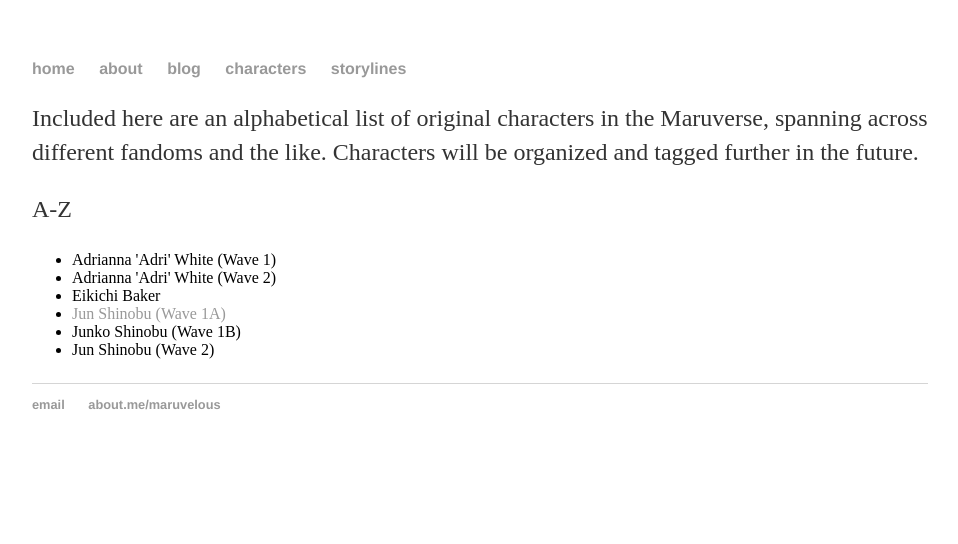
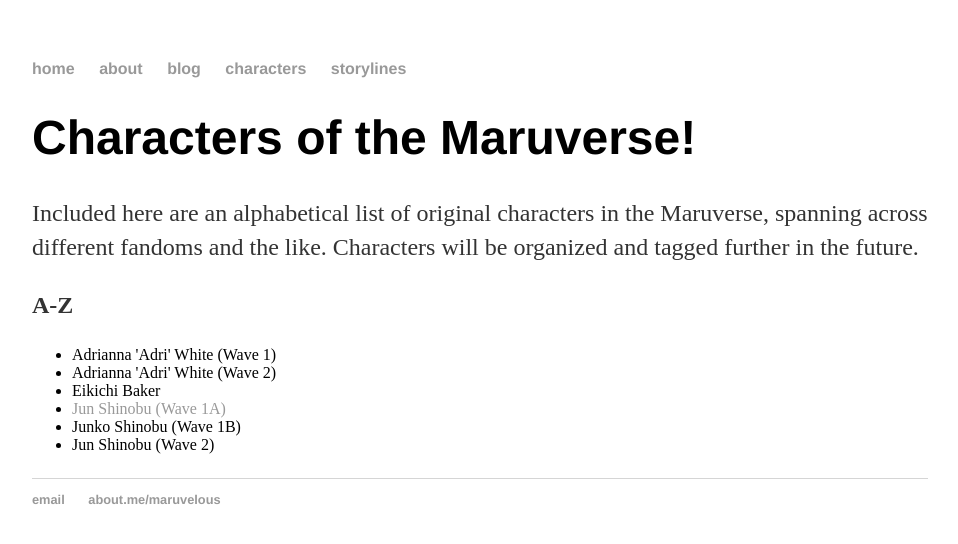
Before and after one commit to maruvelous/maruverse, a Jekyll site: the page built from characters/index.html, in a window 1280 px wide. Shown: the top 544 px of the page, without its empty margins (160-1118 px from the left). Built offline with Jekyll 4.4.1, drawn with Linux system fonts in a browser that asks for light colours.

Commit message:
Update index.html

```diff
--- a/characters/index.html
+++ b/characters/index.html
@@ -2,9 +2,10 @@
 layout: default
 title: Characters of the Maruverse!
 ---
+<h1>Characters of the Maruverse!</h1>
 <div class="intro">
   <p>Included here are an alphabetical list of original characters in the Maruverse, spanning across different fandoms and the like. Characters will be organized and tagged further in the future.</p>
-  <p>A-Z
+  <p><b>A-Z</b>
   <ul class="names">
     <li>Adrianna 'Adri' White (Wave 1)</li>
     <li>Adrianna 'Adri' White (Wave 2)</li>
```
